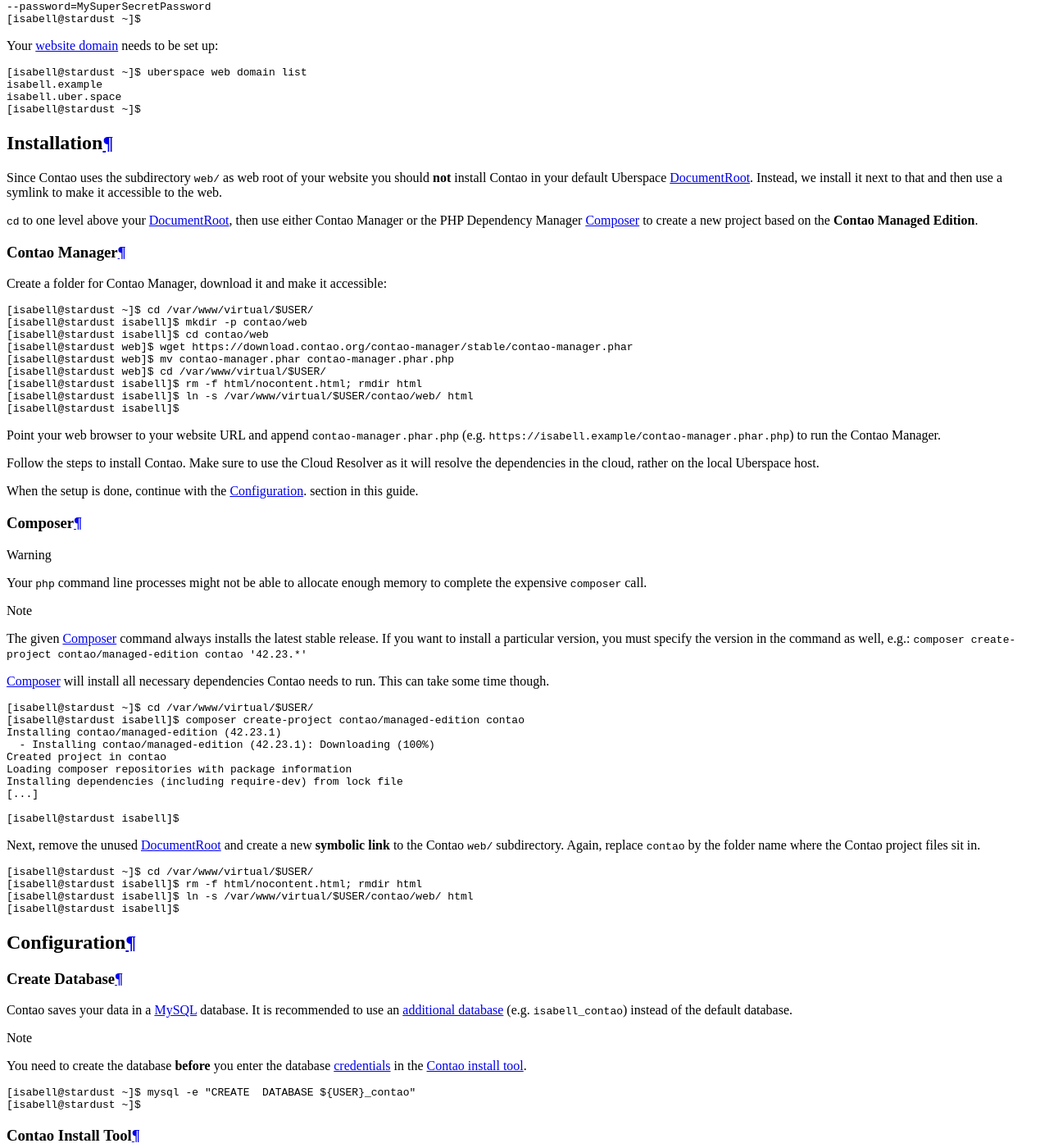
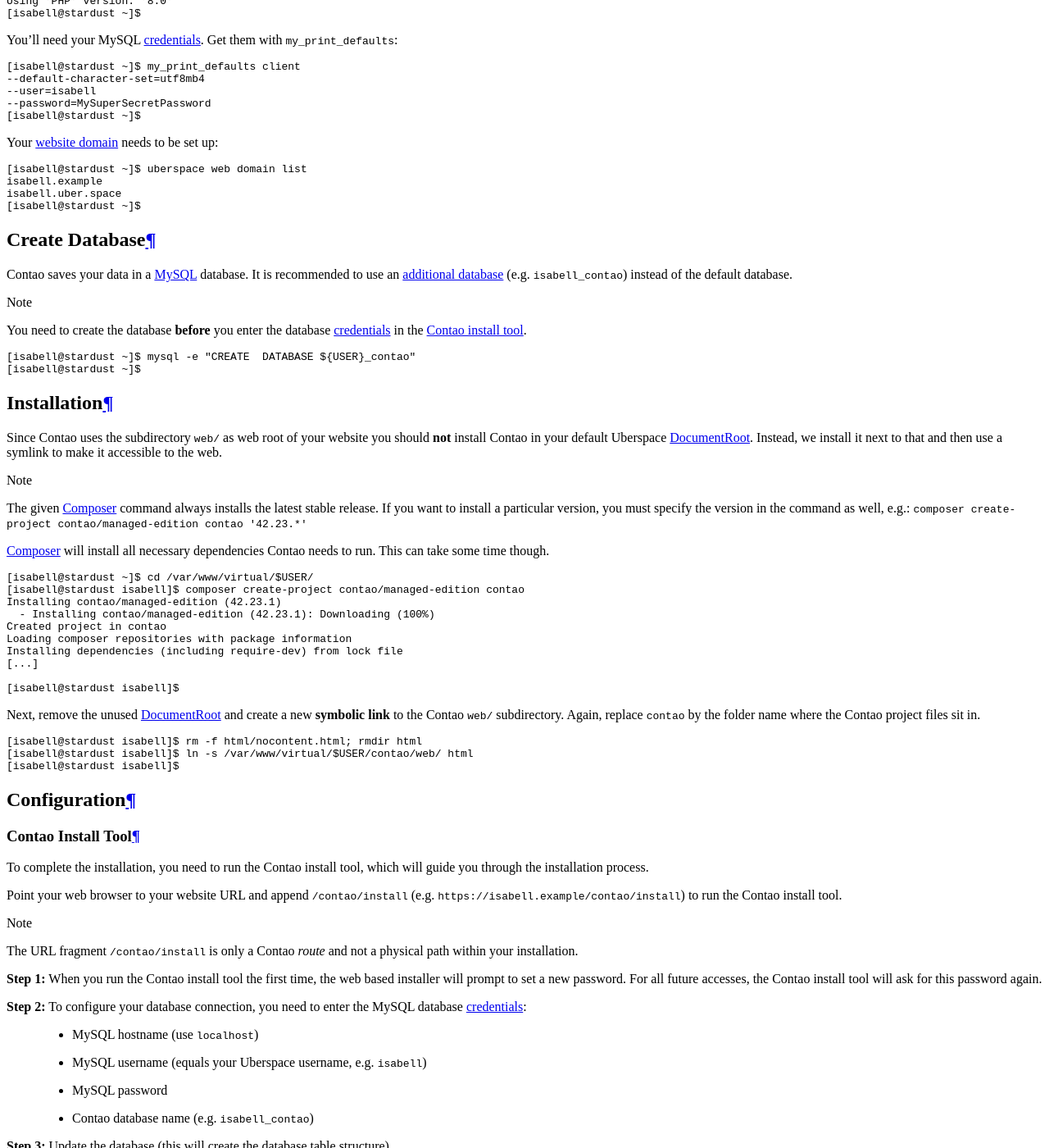
Before and after one commit to Uberspace/lab, a Sphinx documentation site: the page built from source/guide_contao.rst, in a window 1280 px wide and 1400 px high, scrolled down 4841 px. Shown: the whole window at 82% size. Built offline with Sphinx 7.4.7 and the Read the Docs theme 2.0.0, drawn with Linux system fonts in a browser that asks for light colours; some of the changed text lies outside the part shown.

Commit message:
[contao] reorganize guide, create DB first, provide only one method of installation

```diff
--- a/source/guide_contao.rst
+++ b/source/guide_contao.rst
@@ -60,41 +61,24 @@
  [isabell@stardust ~]$
 
 
+Create Database
+===============
+
+Contao saves your data in a :manual:`MySQL <database-mysql>` database. It is recommended to use an :manual_anchor:`additional database <database-mysql.html#additional-databases>` (e.g. ``isabell_contao``) instead of the default database.
+
+.. note:: You need to create the database **before** you enter the database :manual_anchor:`credentials <database-mysql.html#login-credentials>` in the `Contao install tool`_.
+
+.. code-block:: console
+ :emphasize-lines: 1
+
+ [isabell@stardust ~]$ mysql -e "CREATE  DATABASE ${USER}_contao"
+ [isabell@stardust ~]$
+
+
 Installation
 ============
 
 Since Contao uses the subdirectory ``web/`` as web root of your website you should **not** install Contao in your default Uberspace :manual:`DocumentRoot <web-documentroot>`. Instead, we install it next to that and then use a symlink to make it accessible to the web.
-
-``cd`` to one level above your :manual:`DocumentRoot <web-documentroot>`, then use either Contao Manager or the PHP Dependency Manager Composer_ to create a new project based on the **Contao Managed Edition**.
-
-Contao Manager
---------------
-
-Create a folder for Contao Manager, download it and make it accessible:
-
-.. code-block:: console
- :emphasize-lines: 1,8
-
- [isabell@stardust ~]$ cd /var/www/virtual/$USER/
- [isabell@stardust isabell]$ mkdir -p contao/web
- [isabell@stardust isabell]$ cd contao/web
- [isabell@stardust web]$ wget https://download.contao.org/contao-manager/stable/contao-manager.phar
- [isabell@stardust web]$ mv contao-manager.phar contao-manager.phar.php
- [isabell@stardust web]$ cd /var/www/virtual/$USER/
- [isabell@stardust isabell]$ rm -f html/nocontent.html; rmdir html
- [isabell@stardust isabell]$ ln -s /var/www/virtual/$USER/contao/web/ html
- [isabell@stardust isabell]$
-
-Point your web browser to your website URL and append ``contao-manager.phar.php`` (e.g. ``https://isabell.example/contao-manager.phar.php``) to run the Contao Manager.
-
-Follow the steps to install Contao. Make sure to use the Cloud Resolver as it will resolve the dependencies in the cloud, rather on the local Uberspace host.
-
-When the setup is done, continue with the `Configuration`_. section in this guide.
-
-Composer
---------
-
-.. warning:: Your ``php`` command line processes might not be able to allocate enough memory to complete the expensive ``composer`` call.
 
 .. note:: The given Composer_ command always installs the latest stable release. If you want to install a particular version, you must specify the version in the command as well, e.g.: ``composer create-project contao/managed-edition contao '42.23.*'``
 
@@ -117,9 +101,7 @@
 Next, remove the unused :manual:`DocumentRoot <web-documentroot>` and create a new **symbolic link** to the Contao ``web/`` subdirectory. Again, replace ``contao`` by the folder name where the Contao project files sit in.
 
 .. code-block:: console
- :emphasize-lines: 1,3
 
- [isabell@stardust ~]$ cd /var/www/virtual/$USER/
  [isabell@stardust isabell]$ rm -f html/nocontent.html; rmdir html
  [isabell@stardust isabell]$ ln -s /var/www/virtual/$USER/contao/web/ html
  [isabell@stardust isabell]$
@@ -127,21 +109,6 @@
 
 Configuration
 =============
-
-.. _create-database:
-
-Create Database
----------------
-
-Contao saves your data in a :manual:`MySQL <database-mysql>` database. It is recommended to use an :manual_anchor:`additional database <database-mysql.html#additional-databases>` (e.g. ``isabell_contao``) instead of the default database.
-
-.. note:: You need to create the database **before** you enter the database :manual_anchor:`credentials <database-mysql.html#login-credentials>` in the `Contao install tool`_.
-
-.. code-block:: console
- :emphasize-lines: 1
-
- [isabell@stardust ~]$ mysql -e "CREATE  DATABASE ${USER}_contao"
- [isabell@stardust ~]$
 
 Contao Install Tool
 -------------------
@@ -161,8 +128,6 @@
   * MySQL password
   * Contao database name (e.g. ``isabell_contao``)
 
-.. warning:: You have to create the database yourself (see :ref:`create-database`). The Contao install tool does not automatically create the database for you.
-
 **Step 3:** Update the database (this will create the database table structure).
 
 **Step 4:** Create a Contao back end administrator account.
@@ -174,8 +139,6 @@
 ===============
 
 Point your web browser to your website URL and append ``/contao`` (or ``/contao/login``) to open the Contao back end login mask (e.g. ``https://isabell.example/contao/login``)
-
-.. note:: The URL fragment ``/contao/login`` is only a Contao *route* and not a physical path within your installation.
 
 Log into the Contao back end by entering the credentials of the administrator account.
 
@@ -198,8 +161,6 @@
 
  [isabell@stardust contao]$
 
-Alternatively, the update can also be performed via the `Contao Manager`_ which can be downloaded from the official Contao download_ page.
-
 .. warning:: The Contao Managed Edition and especially **additional bundles and modules** are **not** updated automatically, so make sure to regularly check for security and maintenance updates.
 
 
```
Also changed, not shown: other parts of source/guide_contao.rst (+1 -0 lines).
